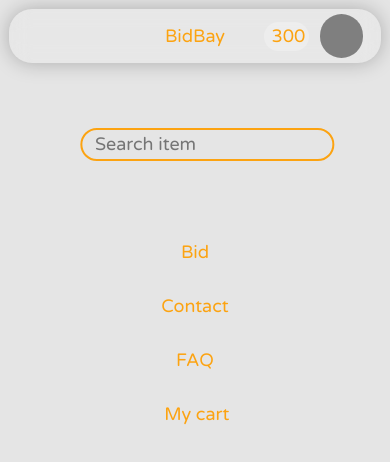
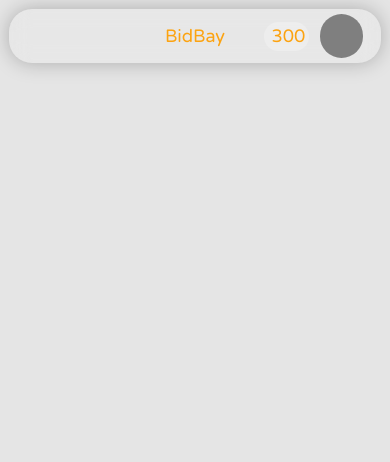
Before and after one commit to IonutB7/Licenta, a React (Create React App) app: page / in a window 390 px wide. Shown: the top 462 px of the page. Built offline with nearby package versions, Linux system fonts and the light colour scheme; some icons are missing.

Commit message:
add searchbar component and improve navbar

```diff
--- a/src/compontents/Navbar.css
+++ b/src/compontents/Navbar.css
@@ -20,7 +20,6 @@
   width: inherit;
   height: inherit;
   align-items: center;
-
   position: relative;
 }
 
@@ -47,24 +46,6 @@ ul {
   transform: translateX(-50%);
 }
 
-.navbar-container input {
-  width: fit-content;
-  font-size: 1em;
-  height: 1.5em;
-  border-radius: 1.5em;
-  border: solid 0.16em #fca311;
-  background-color: transparent;
-  padding-left: 0.7em;
-}
-
-.search {
-  left: 15em;
-}
-.navbar-search {
-  margin-left: -1.5em;
-  font-size: 0.9em;
-}
-
 .navbar-balance {
   right: 10.5em;
 }
@@ -75,6 +56,7 @@ ul {
 
 .navbar-icon {
   left: 1em;
+  display: none;
 }
 
 .profilePicture {
@@ -107,11 +89,15 @@ ul {
   .navbar-balance {
     top: 0.3em;
   }
+
+  .navbar-icon {
+    display: flex;
+  }
   .navbar-container ul {
+    top: 9em;
     width: 100%;
     height: 9em;
     flex-direction: column;
-    top: 12em;
   }
   .navbar-container ul li {
     height: 3em;
@@ -119,21 +105,14 @@ ul {
     display: flex;
     align-items: center;
   }
-  .search,
+
   .navbar-mycart {
-    align-self: center;
-    left: 50%;
-    transform: translateX(-50%);
-    width: fit-content;
     height: 3em;
+    display: flex;
+    width: 100%;
+    justify-content: center;
   }
-  .search input {
-    font-size: 1em;
-    width: fit-content;
-  }
-  .search {
-    top: 6em;
-  }
+
   .navbar-balance {
     background-color: rgba(255, 255, 255, 0.25);
     top: 0.7em;
@@ -144,6 +123,21 @@ ul {
     z-index: 999;
   }
   .navbar-mycart {
-    top: 21em;
+    top: 18em;
+    border-bottom-left-radius: 1.29em;
+    border-bottom-right-radius: 1.29em;
+  }
+
+  .navbar-container ul,
+  .navbar-mycart {
+    left: -110%;
+    box-shadow: 0 0 20px rgba(0, 0, 0, 0.25);
+    background-color: rgba(255, 255, 255, 0.85);
+    backdrop-filter: blur(10px);
+    transition: left 0.6s ease;
+  }
+  .navbar-container .active {
+    left: 0;
+    transition: left 0.6s ease;
   }
 }
--- a/src/compontents/Navbar.js
+++ b/src/compontents/Navbar.js
@@ -2,10 +2,11 @@ import React, { useState } from "react";
 import "./Navbar.css";
 import { Link } from "react-router-dom";
 import { Button } from "./Button.js";
+import { Searchbar } from "./Searchbar.js";
 
 function Navbar() {
   const [click, setClick] = useState(true);
-  const [button, setButton] = useState(true);
+  const [button, setButton] = useState(false);
 
   const handleClick = () => setClick(!click);
 
@@ -22,7 +23,7 @@ function Navbar() {
     <>
       <nav className="navbar">
         <div className="navbar-container">
-          <ul className="navbar-element">
+          <ul className={click ? "navbar-element" : "navbar-element active"}>
             <li>
               <Link to="/" className="bid">
                 Bid
@@ -42,17 +43,27 @@ function Navbar() {
           <Link to="/" className="logo navbar-element">
             BidBay
           </Link>
-          <form className="search navbar-element">
-            <input placeholder="Search item" name="item"></input>
-            <Link to="/" className="navbar-search">
-              <i className="fa-solid fa-magnifying-glass"></i>
-            </Link>
-          </form>
+
+          <Searchbar
+            className={
+              click
+                ? "navbar-search navbar-element"
+                : "navbar-search navbar-element active"
+            }
+          />
+
           <Link to="/" className="navbar-balance navbar-element">
             <i className="fa-regular fa-dollar-sign" />
             <span>300</span>
           </Link>
-          <Link to="/" className="navbar-mycart navbar-element">
+          <Link
+            to="/"
+            className={
+              click
+                ? "navbar-mycart navbar-element"
+                : "navbar-mycart navbar-element active"
+            }
+          >
             <i className="fa-solid fa-cart-shopping" />
             <span>My cart</span>
           </Link>
@@ -61,11 +72,15 @@ function Navbar() {
             alt="profile icon"
             className="profilePicture navbar-element"
           ></img>
-          <div className="navbar-icon navbar-element" onClick={handleClick}>
-            <i
-              className={click ? "fa-solid fa-bars" : "fa-solid fa-xmark-large"}
-            />
-          </div>
+          {!button && (
+            <div className="navbar-icon navbar-element" onClick={handleClick}>
+              <i
+                className={
+                  click ? "fa-solid fa-bars" : "fa-solid fa-xmark-large"
+                }
+              />
+            </div>
+          )}
           {button && (
             <Button
               className="navbar-element"
--- /dev/null
+++ b/src/compontents/Searchbar.css
@@ -0,0 +1,40 @@
+input {
+  padding-left: 0.5em;
+  font-size: 1em;
+  height: 1.5em;
+  border-radius: 1.5em;
+  border: solid 0.16em #fca311;
+  background-color: transparent;
+}
+
+.navbar-search {
+  right: 15em;
+}
+
+.search-icon {
+  margin-left: -1.8em;
+  font-size: 1em;
+}
+.navbar-search input::placeholder {
+  color: #fca311;
+}
+
+@media screen and (max-width: 960px) {
+  .navbar-search {
+    height: 3em;
+    display: flex;
+    width: 100%;
+    justify-content: center;
+  }
+
+  .navbar-search {
+    top: 6em;
+    border-top-left-radius: 1.29em;
+    border-top-right-radius: 1.29em;
+    left: -110%;
+    box-shadow: 0 0 20px rgba(0, 0, 0, 0.25);
+    background-color: rgba(255, 255, 255, 0.85);
+    backdrop-filter: blur(10px);
+    transition: left 0.6s ease;
+  }
+}
--- /dev/null
+++ b/src/compontents/Searchbar.js
@@ -0,0 +1,14 @@
+import React from "react";
+import "./Searchbar.css";
+import { Link } from "react-router-dom";
+
+export const Searchbar = ({ className }) => {
+  return (
+    <form className={`${className}`}>
+      <input placeholder="Search item" name="item"></input>
+      <Link to="/" className="search-icon">
+        <i className="fa-solid fa-magnifying-glass"></i>
+      </Link>
+    </form>
+  );
+};
```
